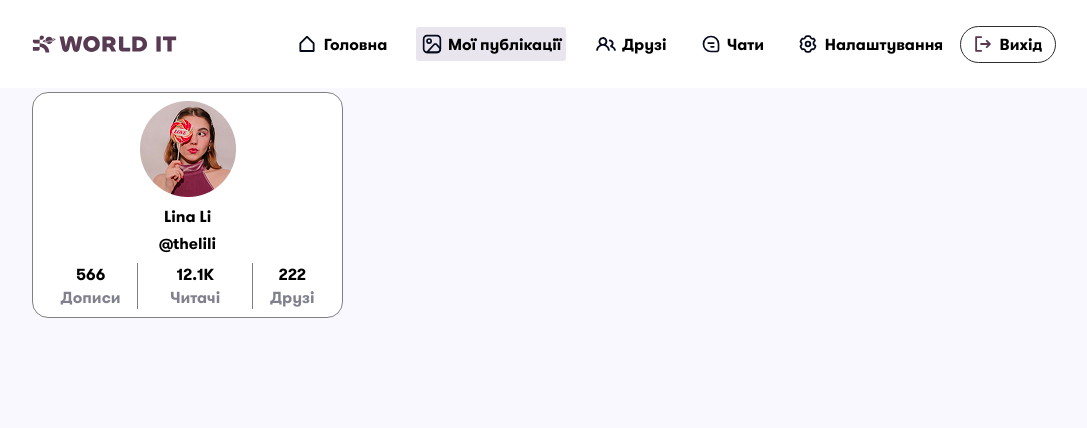
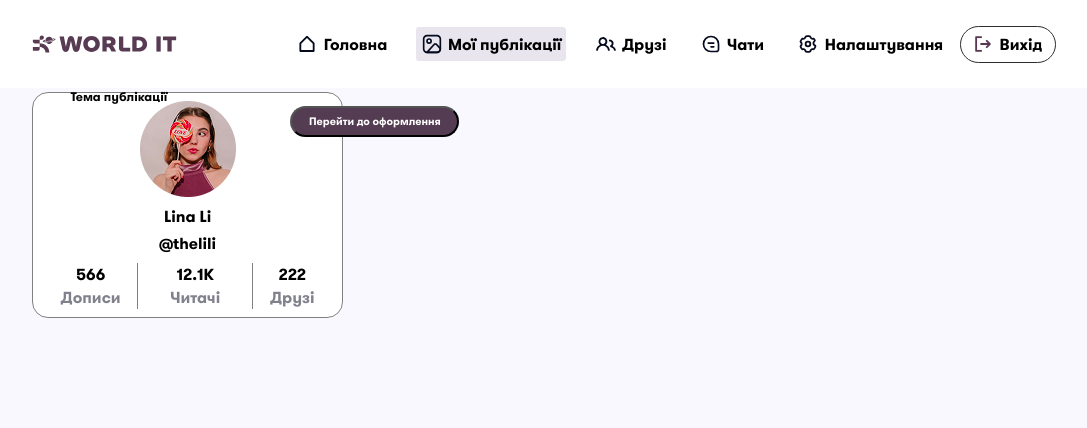
Before and after one commit to mykytenko-petro/WorldITSocialNetwork, a Django app: page /publications/ in a window 1280 px wide. Shown: the top 428 px of the page, without its empty margins (96-1183 px from the left). Run offline with Django 5.2, Linux system fonts and the light colour scheme; the visitor is signed in with stand-in values (Sample User, id 1).

Commit message:
publications wip

```diff
--- a/WorldITSocialNetwork/publications_app/static/publications_app/css/publications.css
+++ b/WorldITSocialNetwork/publications_app/static/publications_app/css/publications.css
@@ -61,6 +61,8 @@
 }
 
 .my-publications-content{
+    position: fixed;
+    padding-top: 11vh;
     width: 64.1vw;
     padding-top: 1.5vh;
     display: flex;
@@ -72,14 +74,18 @@
 }
 
 .post-create {
+    position: fixed;
+    top: 11vh;
     width: 100%;
     height: 11.18vh;
 }
 
 .create{
-    width: 95%;
-    height: 95%;
+    position: fixed;
+    width: 61.88vw;
+    height: 8.59vh;
     font-size: 1.56vh;
+    gap: 30px;
 }
 .div-create{
     display: flex;
@@ -90,15 +96,17 @@
     width:100%;
     display: flex;
     flex-direction: row;
-    align-items: end;
+    align-items: start;
 }
 
 .block {
+    display: flex;
+    position: relative;
     width:16.88vw;
     height: 3.9vh;
     display: flex;
     flex-direction: row;
-    align-items: end;
+    left: 13.5vw;
     gap: 0.91vw;
 }
 .reaction {
@@ -106,7 +114,7 @@
     height: 3.9vh;
 }
 .button-edit {
-    font-size: 0.97vw;
+    font-size: 1.36vh;
     height: 3.9vh;
     width: 13.19vw;
     border-radius: 4.88vh;
--- a/WorldITSocialNetwork/static/css/layout/content.css
+++ b/WorldITSocialNetwork/static/css/layout/content.css
@@ -31,6 +31,7 @@ main {
 }
 
 .content{
+    top:90px;
     display: flex;
     flex-direction: column;
     height: 200vh;
```
Also changed, not shown: WorldITSocialNetwork/publications_app/models.py (+27 -0 lines).
